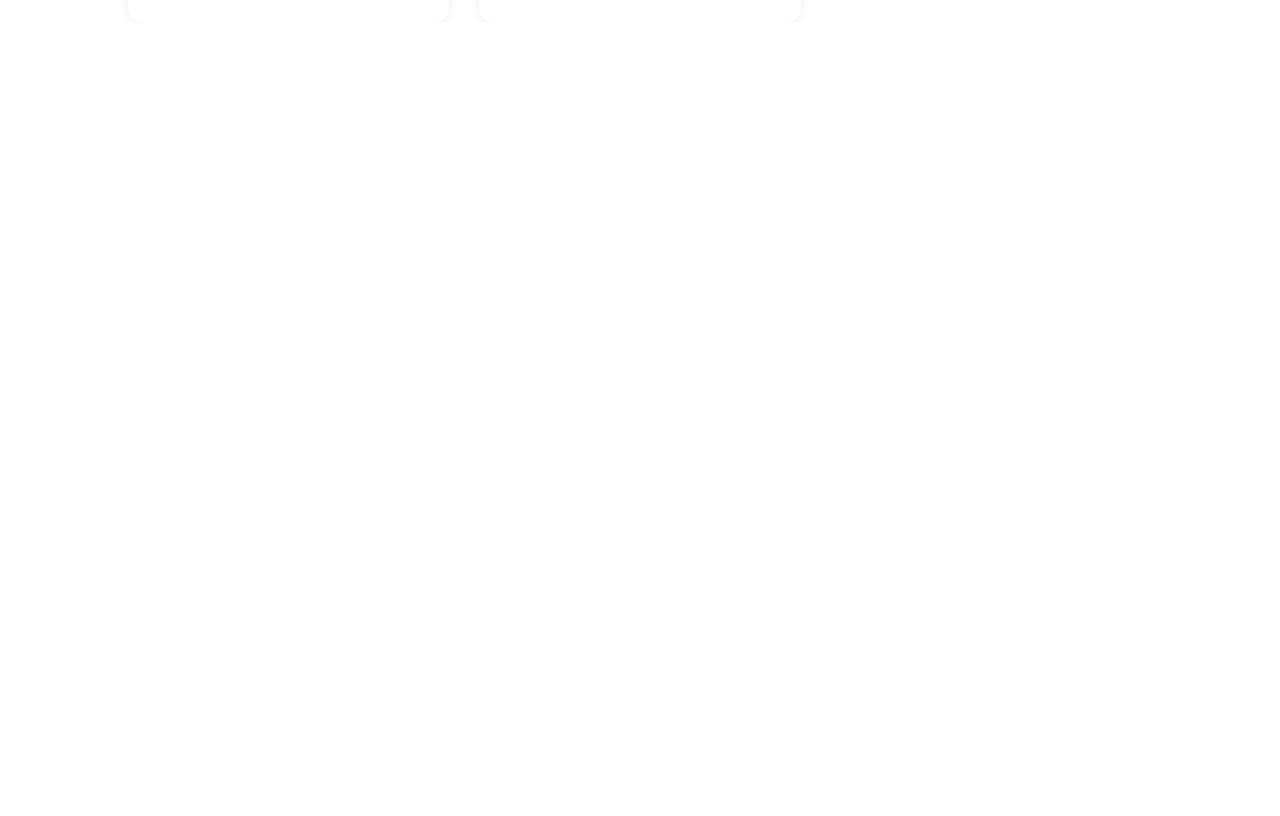
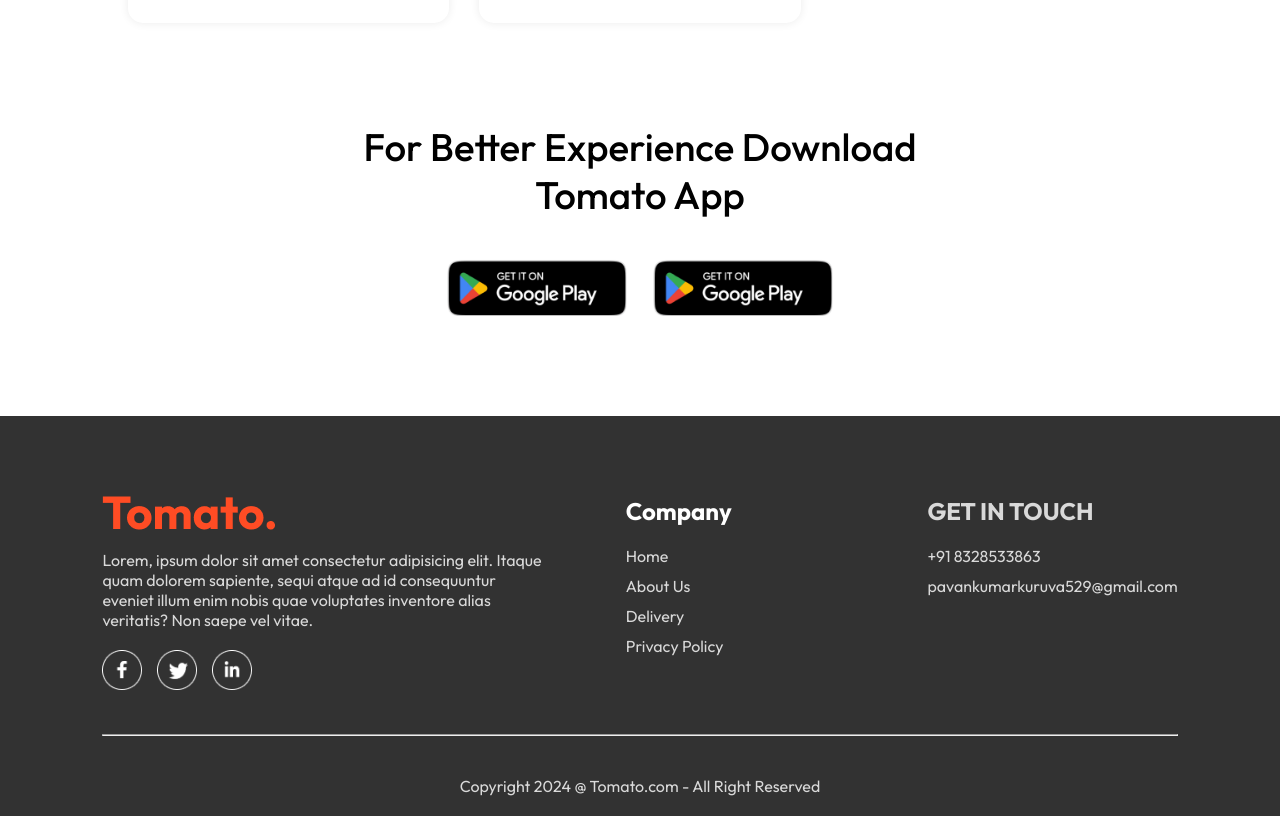
Before and after one commit to PavanKumar529/MERN-Full-Stack-Food-Delivery-Website, a React (Vite) app in the folder client/: page / in a window 1280 px wide. Shown: the part 5980-6796 px from the top of the page. Before the commit the page ends 6003 px from the top, so only its background shows below. Built offline with nearby package versions, Linux system fonts and the light colour scheme.

Commit message:
Fourth Commit: Created Footer and AppDownlod parts with Styles

```diff
--- a/client/src/App.jsx
+++ b/client/src/App.jsx
@@ -4,10 +4,12 @@
 import Home from "./components/pages/Home/Home"
 import Cart from "./components/pages/Cart/Cart"
 import PlaceOrder from "./components/pages/PlaceOrder/PlaceOder"
+import Footer from "./components/Footer/Footer"
 
 const App = () => {
   return (
-    <div className="app">
+    <>
+      <div className="app">
       <Navbar/>
       <Routes>
         <Route path="/" element={<Home/>}/>
@@ -15,6 +17,8 @@
         <Route path="/place-order" element={<PlaceOrder/>}/>
       </Routes>
     </div>
+    <Footer/>
+    </>
   )
 }
 
--- /dev/null
+++ b/client/src/components/AppDownload/AppDownload.css
@@ -0,0 +1,22 @@
+.app-download {
+    margin: auto auto;
+    margin-top: 100px;
+    font-size: max(3vw, 20px);
+    text-align: center;
+    font-weight: 500;
+}
+.app-download-platforms {
+    display: flex;
+    justify-content: center;
+    gap: max(2vw, 10px);
+    margin-top: 40px;
+}
+.app-download-platforms img {
+    width: max(30vw, 120px);
+    max-width: 180px;
+    transition: 0.5s;
+    cursor: pointer;
+}
+.app-download-platforms img:hover {
+    transform: scale(1.05);
+}
--- /dev/null
+++ b/client/src/components/AppDownload/AppDownload.jsx
@@ -0,0 +1,19 @@
+import React from 'react'
+import "./AppDownload.css"
+import { assets } from '../../assets/assets'
+
+const AppDownload = () => {
+  return (
+    <div>
+      <div className='app-download' id="app-download">
+        <p>For Better Experience Download <br/> Tomato App</p>
+        <div className="app-download-platforms">
+            <img src={assets.play_store} alt="" />
+            <img src={assets.play_store} alt="" />
+        </div>
+      </div>
+    </div>
+  )
+}
+
+export default AppDownload
--- /dev/null
+++ b/client/src/components/Footer/Footer.css
@@ -0,0 +1,43 @@
+.footer {
+    color: #d9d9d9;
+    background-color: #323232;
+    display: flex;
+    flex-direction: column;
+    align-items: center;
+    gap: 20px;
+    padding: 20px 8vw;
+    padding-top: 80px;
+    margin-top: 100px;
+}
+.footer-content {
+    width: 100%;
+    display: grid;
+    grid-template-columns: 2fr 1fr 1fr;
+    gap: 80px;
+}
+.footer-content-left, .footer-content-right, .footer-content-center {
+    display: flex;
+    flex-direction: column;
+    align-items: start;
+    gap: 20px;
+}
+
+.footer-content-left li, .footer-content-right li, .footer-content-center li {
+    list-style: none;
+    margin-bottom: 10px;
+    cursor: pointer;
+}
+
+.footer-content-right h2, .footer-content-center h2 {
+    color: white;
+}
+.footer-social-media-icons img {
+    width: 40px;
+    margin-right: 15px;
+}
+.footer hr{
+    width: 100%;
+    height: 2px;
+    margin: 20px 0;
+    background-color: grey;
+}
--- /dev/null
+++ b/client/src/components/Footer/Footer.jsx
@@ -0,0 +1,41 @@
+import React from 'react'
+import "./Footer.css"
+import { assets } from '../../assets/assets'
+
+const Footer = () => {
+  return (
+    <div className='footer'>
+        <div className="footer-content">
+            <div className="footer-content-left">
+                <img src={assets.logo} alt="" />
+                <p>Lorem, ipsum dolor sit amet consectetur adipisicing elit. Itaque quam dolorem sapiente, sequi atque ad id consequuntur eveniet illum enim nobis quae voluptates inventore alias veritatis? Non saepe vel vitae.</p>
+                <div className="footer-social-media-icons">
+                    <img src={assets.facebook_icon} alt="" />
+                    <img src={assets.twitter_icon} alt="" />
+                    <img src={assets.linkedin_icon} alt="" />
+                </div>
+            </div>
+            <div className="footer-content-center">
+                <h2>Company</h2>
+                <ul>
+                    <li>Home</li>
+                    <li>About Us</li>
+                    <li>Delivery</li>
+                    <li>Privacy Policy</li>
+                </ul>
+            </div>
+            <div className="footer-content-left">
+                <h2>GET IN TOUCH</h2>
+                <ul>
+                    <li>+91 8328533863</li>
+                    <li>pavankumarkuruva529@gmail.com</li>
+                </ul>
+            </div>
+      </div>
+      <hr />
+      <p className='footer-copyright'>Copyright 2024  @ Tomato.com - All Right Reserved</p>
+    </div>
+  )
+}
+
+export default Footer
--- a/client/src/components/pages/Home/Home.jsx
+++ b/client/src/components/pages/Home/Home.jsx
@@ -3,6 +3,7 @@
 import Header from '../../Header/Header'
 import ExploreMenu from '../../ExploreMenu/ExploreMenu'
 import FoodDisplay from '../../FoodDisplay/FoodDisplay'
+import AppDownload from '../../AppDownload/AppDownload'
 
 const Home = () => {
 
@@ -13,6 +14,7 @@
       <Header/>
       <ExploreMenu category={category} setCategory={setCategory} />
       <FoodDisplay category={category}/>
+      <AppDownload/>
     </div>
   )
 }
```
